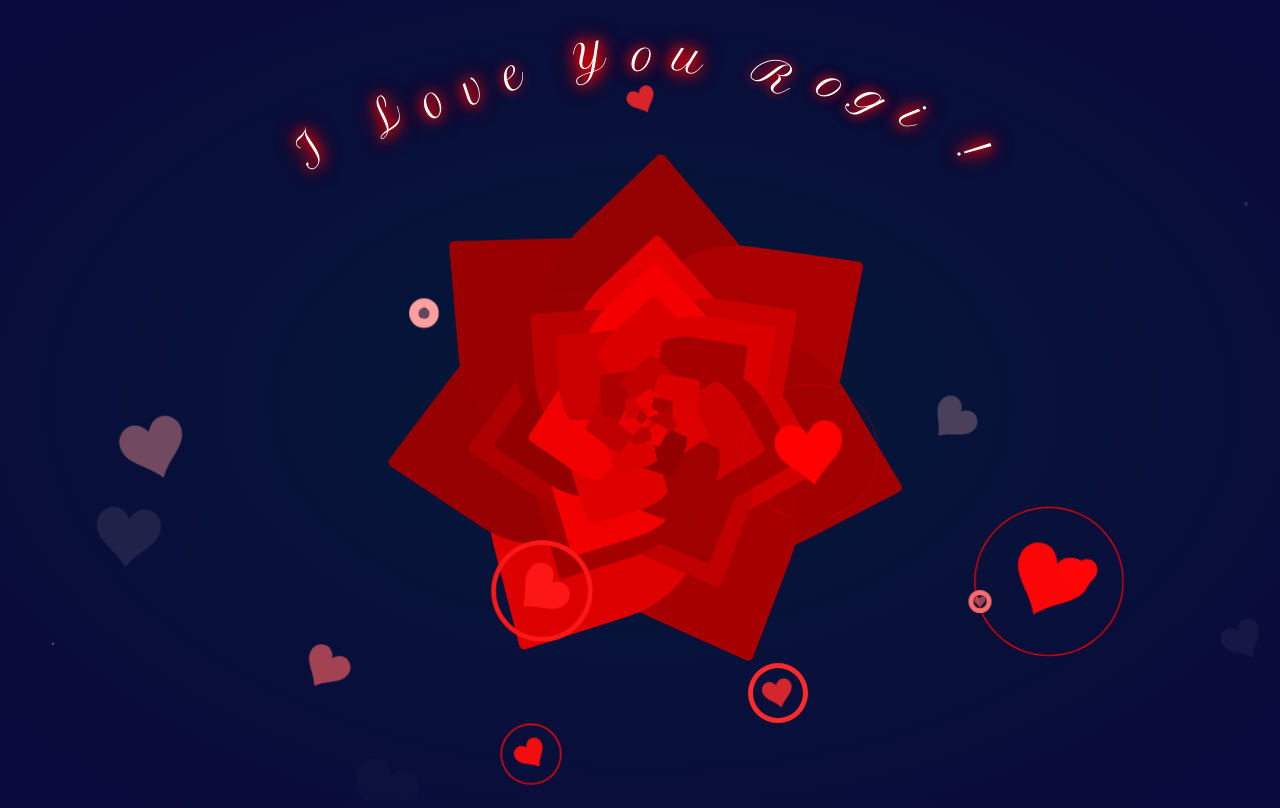
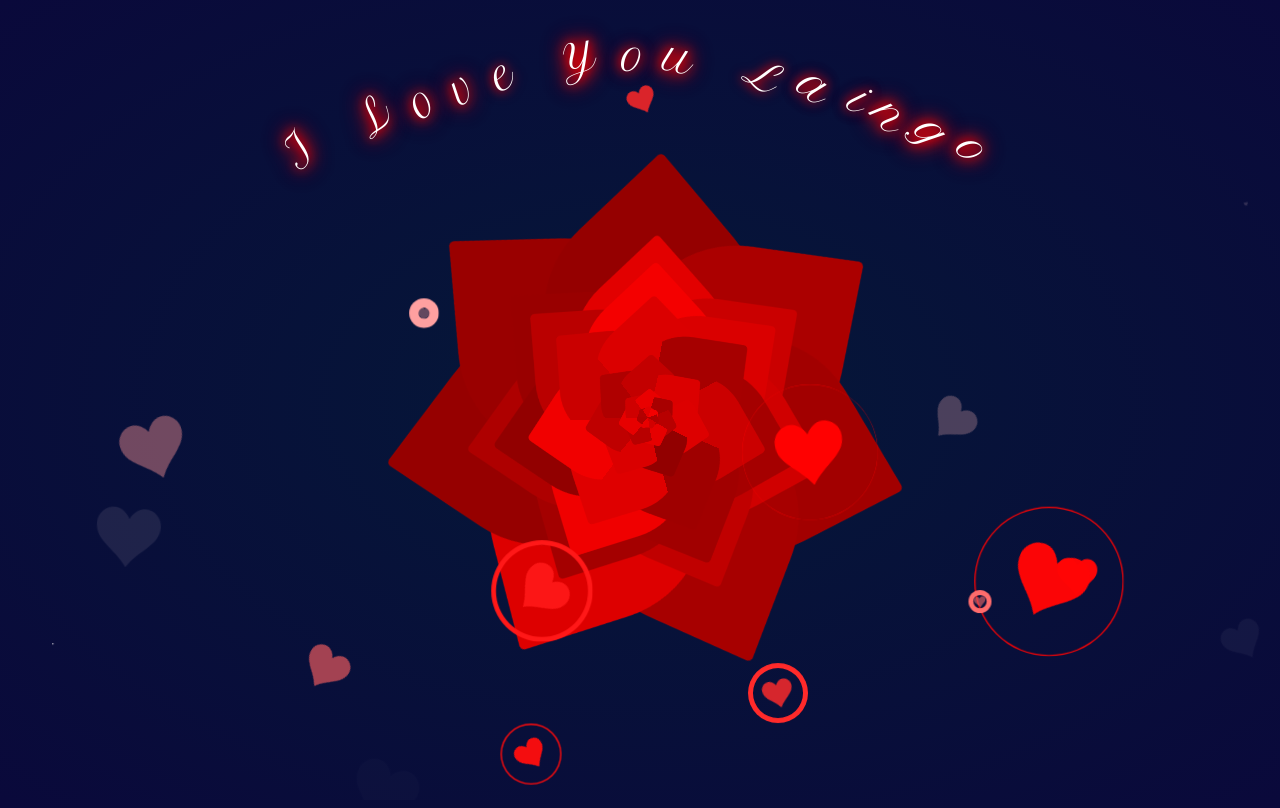
Before and after one commit to Manjaka13/laingo, a website: page index.html in a window 1280 px wide. Drawn offline with Linux system fonts and the light colour scheme.

Commit message:
minor changes

```diff
--- a/index.html
+++ b/index.html
@@ -2,13 +2,16 @@
 <html lang="en">
 	<head>
 		<meta charset="UTF-8" />
-		<title>Roginah</title>
+		<title>Laingo</title>
 		<meta name="viewport" content="width=device-width, initial-scale=1" />
 		<link rel="icon" type="image/x-icon" href="./images/heart.png" />
 		<link rel="stylesheet" href="./style.css" />
-		<meta name="description" content="Love u so much !">
-		<meta property="og:title" content="Roginah" />
-		<meta property="og:description" content="Love u so much !" />
+		<meta name="description" content="Love u so much !" />
+		<meta property="og:title" content="Laingo" />
+		<meta
+			property="og:description"
+			content="A little attention to show you my love !"
+		/>
 		<meta property="og:image" content="./images/preview.png" />
 	</head>
 	<body>
@@ -18,10 +21,10 @@
 			><span class="letter">v</span><span class="letter">e</span
 			><span class="letter"></span><span class="letter">Y</span
 			><span class="letter">o</span><span class="letter">u</span
-			><span class="letter"></span><span class="letter">R</span
-			><span class="letter">o</span><span class="letter">g</span
-			><span class="letter">i</span><span class="letter"></span
-			><span class="letter">!</span>
+			><span class="letter"></span><span class="letter">L</span
+			><span class="letter">a</span><span class="letter">i</span
+			><span class="letter">n</span><span class="letter">g</span
+			><span class="letter">o</span>
 		</div>
 		<div class="roses">
 			<div class="rose">
```
Also changed, not shown: package.json (+7 -4 lines), 1 other file.
